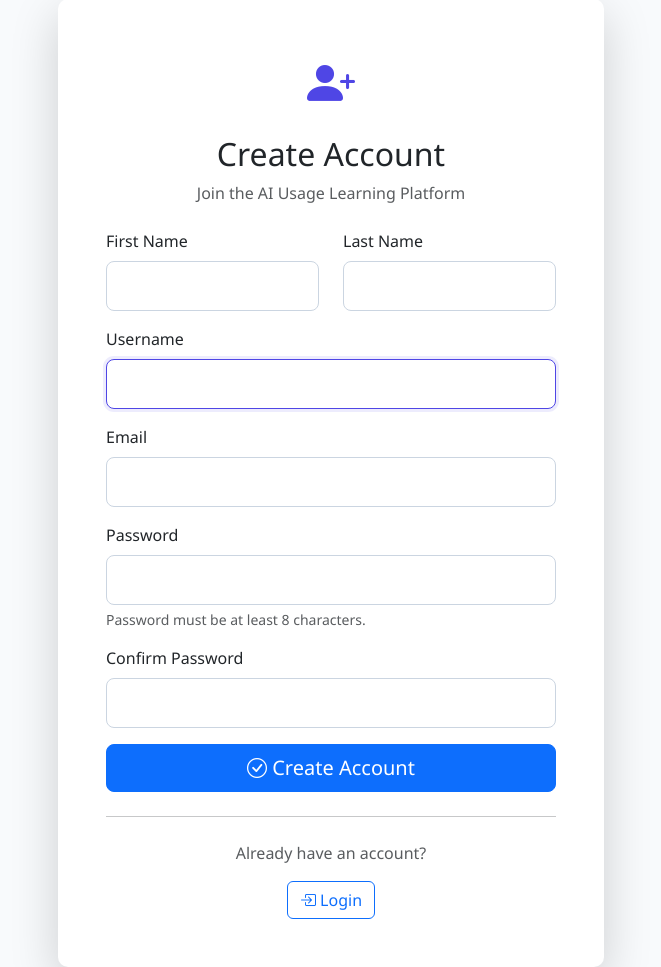
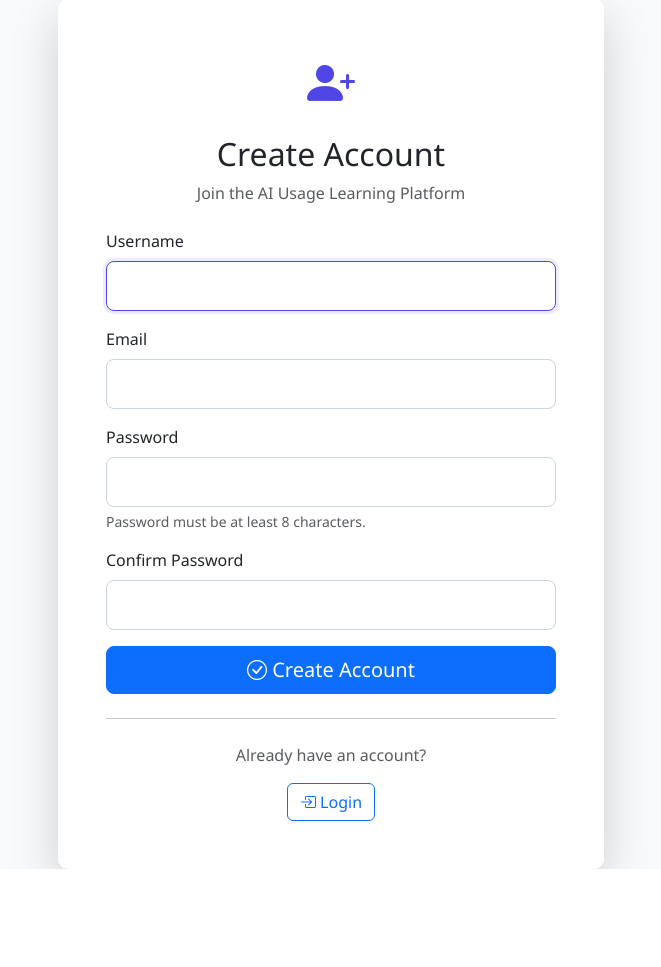
Before and after one commit to Rockne/Vibes, a Django app: page /register/ in a window 1280 px wide. Shown: the part 153-1120 px from the top of the page, without its empty margins (309-970 px from the left). After the commit the page ends 1022 px from the top, so only its background shows below. Run offline with Django 4.2, Linux system fonts and the light colour scheme; some libraries are stand-ins or nearby versions.

Commit message:
Remove name, lastname
Remove name, lastname as they are not required in the application.

```diff
--- a/dashboard/forms.py
+++ b/dashboard/forms.py
@@ -11,18 +11,14 @@ from .models import AIUsageLog, UserProfile, UserFeedback
 class UserRegistrationForm(UserCreationForm):
     """Extended user registration form."""
     email = forms.EmailField(required=True)
-    first_name = forms.CharField(max_length=30, required=False)
-    last_name = forms.CharField(max_length=30, required=False)
 
     class Meta:
         model = User
-        fields = ['username', 'email', 'first_name', 'last_name', 'password1', 'password2']
+        fields = ['username', 'email', 'password1', 'password2']
 
     def save(self, commit=True):
         user = super().save(commit=False)
         user.email = self.cleaned_data['email']
-        user.first_name = self.cleaned_data['first_name']
-        user.last_name = self.cleaned_data['last_name']
         if commit:
             user.save()
         return user
--- a/dashboard/templates/dashboard/register.html
+++ b/dashboard/templates/dashboard/register.html
@@ -15,24 +15,6 @@
 
                 <form method="post">
                     {% csrf_token %}
-
-                    <div class="row">
-                        <div class="col-md-6 mb-3">
-                            <label for="{{ form.first_name.id_for_label }}" class="form-label">First Name</label>
-                            {{ form.first_name }}
-                            {% if form.first_name.errors %}
-                                <div class="text-danger small">{{ form.first_name.errors }}</div>
-                            {% endif %}
-                        </div>
-
-                        <div class="col-md-6 mb-3">
-                            <label for="{{ form.last_name.id_for_label }}" class="form-label">Last Name</label>
-                            {{ form.last_name }}
-                            {% if form.last_name.errors %}
-                                <div class="text-danger small">{{ form.last_name.errors }}</div>
-                            {% endif %}
-                        </div>
-                    </div>
 
                     <div class="mb-3">
                         <label for="{{ form.username.id_for_label }}" class="form-label">Username</label>
--- a/dashboard/views.py
+++ b/dashboard/views.py
@@ -417,8 +417,6 @@ def export_data_view(request):
         'user': {
             'username': user.username,
             'email': user.email,
-            'first_name': user.first_name,
-            'last_name': user.last_name,
             'date_joined': user.date_joined.isoformat(),
         },
         'profile': {
```
